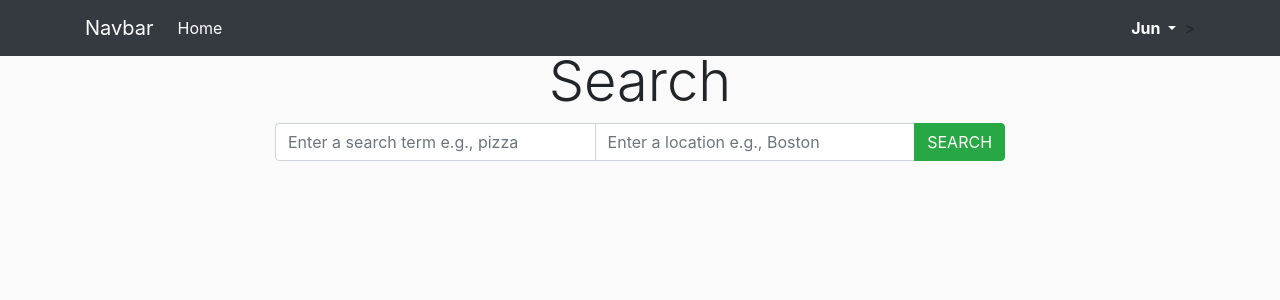
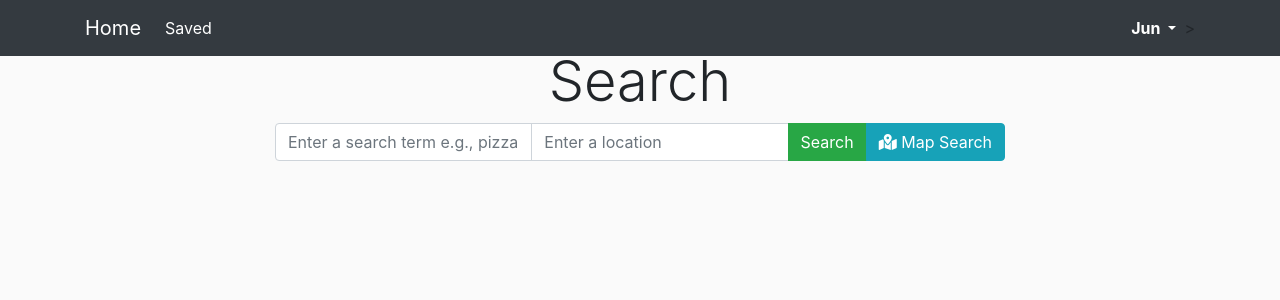
Before and after one commit to june11084/WP-Final-Project, a Django app: page / in a window 1280 px wide. Shown: the top 300 px of the page. Run offline with Django 3.2, Linux system fonts and the light colour scheme; a user stored in the database is signed in.

Commit message:
add google maps api

```diff
--- a/static/css/styles.css
+++ b/static/css/styles.css
@@ -1,6 +1,11 @@
 
 body{
     background-color: #fafafa;
+}
+
+iframe {
+    max-width: 100% !important;
+    width: 100% !important;
 }
 
 .button-col {
@@ -40,4 +45,9 @@ body{
     .button-col {
         text-align: left;
     }
+    iframe {
+        max-width: 100% !important;
+        width: auto !important;
+        height: auto !important;
+    }
 }
--- a/static/js/yelp.js
+++ b/static/js/restaurant.js
@@ -1,7 +1,14 @@
 $(document).ready(function () {
-    $('button').click(function () {
-        alert("restaurants reached")
+
+    $('#searchMapButton').click(function () {
+        let name = $('#searchText').val()
+        let location = $('#searchLocation').val()
+        $('iframe').attr('src', `https://www.google.com/maps/embed/v1/search?key=AIzaSyC1KKb5alQqxLYGg-p9moeCuE5mL_-N5P0&q=${name},${location}`)
+    })
+
+    $('#searchButton').click(function () {
         // Clear before adding in case the user clicks the button twice
+
         $('#results').empty();
 
         // Get the search term and location from the input elements
@@ -19,7 +26,7 @@ $(document).ready(function () {
             data: {'term': searchTerm, 'location': location},
             method: 'GET',
             headers: {
-                'Authorization':'Bearer R2gFPcNg1KkOib427cLS6AoTewOjhyBG25hO02kJA-kg5JG4WUSFQD-w0BP588FkVFpbPliemjEjs_NYXUjDfiBNX_hAmGz78tD47dB0XF39AA99irMsBM1UGfzCX3Yx',
+                'Authorization':'Bearer GO5J66671WgL07Q7_w5V6SdCkwJChInkirHbA1uknRsT4ec-C0pBpDaaMP8Ke5HFWxjkcP6WSD-16EJTnfBoWNbV8EAEjeUHAghQYcSY-oCJI1xFIIFXoEc_o9qtWnYx',
             },
             success: function(data) {
                 //console.log(data);
@@ -70,7 +77,7 @@ $(document).ready(function () {
                             `                                            <p class="card-text text-muted">${reviewCount} reviews</p>\n` +
                             '                                        </div>\n' +
                             '                                    </div>\n' +
-                            `                                    <p class="card-text text-muted">${address} <br>${city}, ${zipcode}</p>\n` +
+                            `                                    <a href= "#" class="card-text">${address} <br>${city}, ${zipcode}</a>\n` +
                             `                                    <p class="card-text text-muted">Phone: ${phone}</p>\n` +
                             `                                      <div id="transaction-${i}"></div>\n` +
                             '                                </div>\n' +
--- a/templates/restaurants/base.html
+++ b/templates/restaurants/base.html
@@ -11,7 +11,7 @@
     <!-- Font-awesome CSS -->
     <link rel="stylesheet" href="https://cdnjs.cloudflare.com/ajax/libs/font-awesome/5.15.1/css/all.min.css">
 
-    <title>Yelp</title>
+    <title>Restaurants</title>
 
     <link rel="stylesheet" href="{% static 'css/styles.css'%}">
 </head>
@@ -20,7 +20,7 @@
 
 <nav class="navbar navbar-expand-lg navbar-dark bg-dark fixed-top">
     <div class="container">
-        <a class="navbar-brand" href="#">Navbar</a>
+        <a class="navbar-brand" href="#">Home</a>
         <button class="navbar-toggler" type="button" data-toggle="collapse" data-target="#navbarSupportedContent" aria-controls="navbarSupportedContent" aria-expanded="false" aria-label="Toggle navigation">
             <span class="navbar-toggler-icon"></span>
         </button>
@@ -28,7 +28,7 @@
         <div class="collapse navbar-collapse" id="navbarSupportedContent">
             <ul class="navbar-nav mr-auto">
                 <li class="nav-item active">
-                    <a class="nav-link" href="#">Home <span class="sr-only">(current)</span></a>
+                    <a class="nav-link" href="#">Saved <span class="sr-only">(current)</span></a>
                 </li>
             </ul>
 
--- a/templates/restaurants/index.html
+++ b/templates/restaurants/index.html
@@ -7,11 +7,38 @@
             <h1 class="display-4 text-center">Search</h1>
 
             <div class="input-group mb-3">
-                    <input type="text" class="form-control" placeholder="Enter a search term e.g., pizza" name="search_term">
-                    <input type="text" class="form-control" placeholder="Enter a location e.g., Boston" name="location">
+                    <input type="text" class="form-control" id="searchText" placeholder="Enter a search term e.g., pizza" name="search_term">
+                    <input type="text" class="form-control" id="searchLocation" placeholder="Enter a location" name="location">
                     <div class="input-group-append">
-                        <button class="btn btn-success" type="submit">SEARCH</button>
+                        <button class="btn btn-success" id="searchButton" type="submit">Search</button>
                     </div>
+                    <div class="input-group-append">
+                        <button class="btn btn-info" id="searchMapButton" type="submit" data-toggle="modal" data-target="#mapModal"><i class="fas fa-map-marked-alt"></i> Map Search</button>
+                    </div>
+            </div>
+
+            <div class="modal fade" id="mapModal" tabindex="-1" role="dialog" aria-labelledby="exampleModalCenterTitle" aria-hidden="true">
+                <div class="modal-dialog modal-dialog-centered modal-lg" role="document">
+                    <div class="modal-content">
+                        <div class="modal-header">
+                            <h5 class="modal-title" id="exampleModalLongTitle">Maps</h5>
+                            <button type="button" class="close" data-dismiss="modal" aria-label="Close">
+                            <span aria-hidden="true">&times;</span>
+                            </button>
+                        </div>
+                        <div class="modal-body">
+                            <iframe
+                              height="450"
+                              frameborder="0" style="border:0"
+                              src="https://www.google.com/maps/embed/v1/search?key=AIzaSyC1KKb5alQqxLYGg-p9moeCuE5mL_-N5P0
+                                &q=restaurants,NewBritain+CT" allowfullscreen>
+                            </iframe>
+                        </div>
+                        <div class="modal-footer">
+                            <button type="button" class="btn btn-secondary" data-dismiss="modal">Close</button>
+                            </div>
+                    </div>
+                </div>
             </div>
 
             <div id="results"></div>
@@ -22,5 +49,5 @@
 {% endblock %}
 
 {% block script %}
-    <script src="{% static 'js/yelp.js' %}"></script>
+    <script src="{% static 'js/restaurant.js' %}"></script>
 {% endblock %}
```
Also changed, not shown: templates/accounts/base.html (+2 -12 lines).
